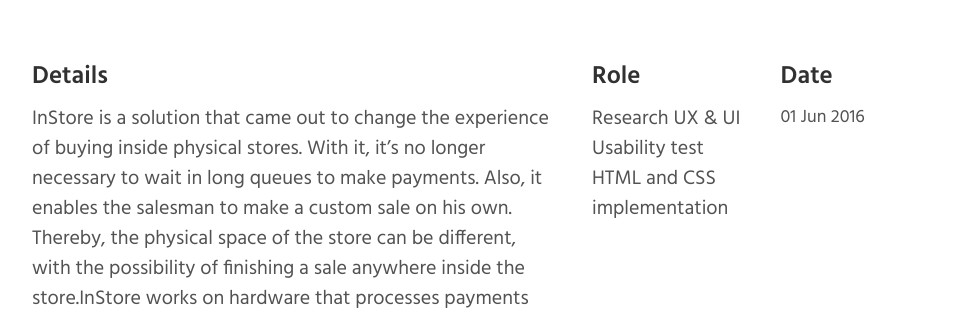
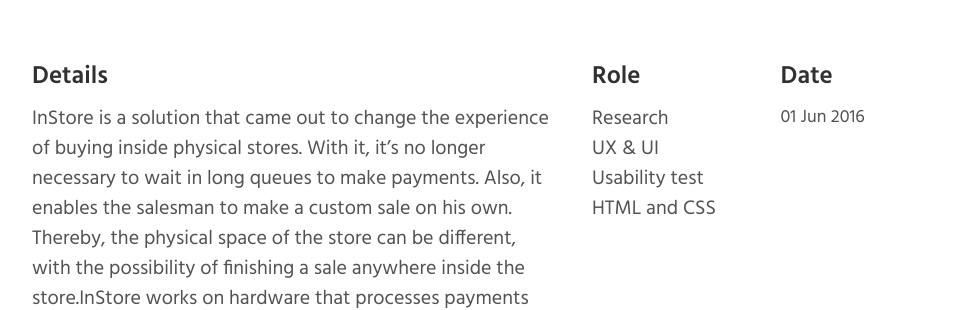
Before and after one commit to luizabreier/portfolio, a Jekyll site: the page built from _posts/2017-07-07-instore.md, in a window 1280 px wide. Shown: the part 718-1028 px from the top of the page, without its empty margins (158-1121 px from the left). Built offline with Jekyll 4.4.1, drawn with Linux system fonts in a browser that asks for light colours.

Commit message:
Adjust role spans display

```diff
--- a/_layouts/post.html
+++ b/_layouts/post.html
@@ -14,7 +14,7 @@
       <div class="role">
         <h3>Role</h3>
         {% for role in page.role %}
-          <span>{{ role }}</span>
+          <span class="span-role">{{ role }}</span>
         {% endfor %}
       </div>
       <div class="date">
--- a/_posts/2017-07-07-instore.md
+++ b/_posts/2017-07-07-instore.md
@@ -11,7 +11,7 @@
 - Research
 - UX & UI
 - Usability test
-- HTML and CSS implementation
+- HTML and CSS
 ---
 
 ![capa](/img/instore_screens.png)
--- a/_sass/_posts.scss
+++ b/_sass/_posts.scss
@@ -99,3 +99,7 @@
   width : 15%;
   margin-right: 2rem;
 }
+
+.span-role {
+  display: block;
+}
```
Also changed, not shown: _posts/2017-07-07-extension.md (+1 -1 lines), _posts/2017-07-07-pricing.md (+1 -1 lines), _posts/2017-07-07-wekker.md (+1 -1 lines).
